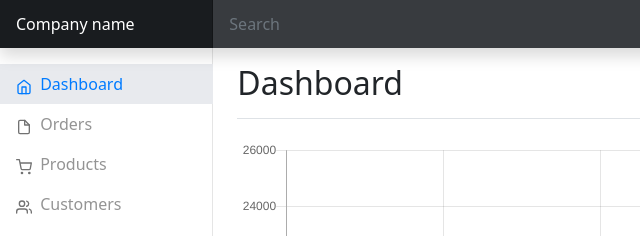
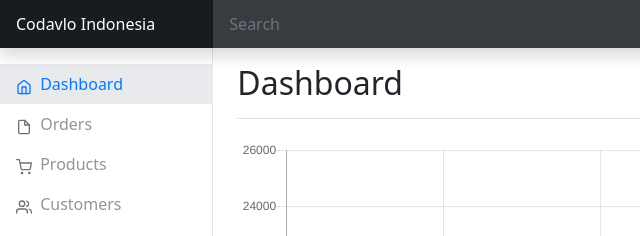
Before and after one commit to codavlo/Dashvlo-Template, a plain HTML site: page index.html in a window 1280 px wide. Shown: the top 236 px of the page, 0-640 px from the left. Drawn offline with nearby package versions, Linux system fonts and the light colour scheme.

Commit message:
change company name

```diff
--- a/index.html
+++ b/index.html
@@ -17,7 +17,7 @@
 
 <body>
   <header class="navbar navbar-dark sticky-top bg-dark flex-md-nowrap p-0 shadow">
-    <a class="navbar-brand col-md-3 col-lg-2 me-0 px-3" href="#">Company name</a>
+    <a class="navbar-brand col-md-3 col-lg-2 me-0 px-3" href="#">Codavlo Indonesia</a>
     <button class="navbar-toggler position-absolute d-md-none collapsed" type="button" data-bs-toggle="collapse" data-bs-target="#sidebarMenu" aria-controls="sidebarMenu" aria-expanded="false" aria-label="Toggle navigation">
       <span class="navbar-toggler-icon"></span>
     </button>
```
